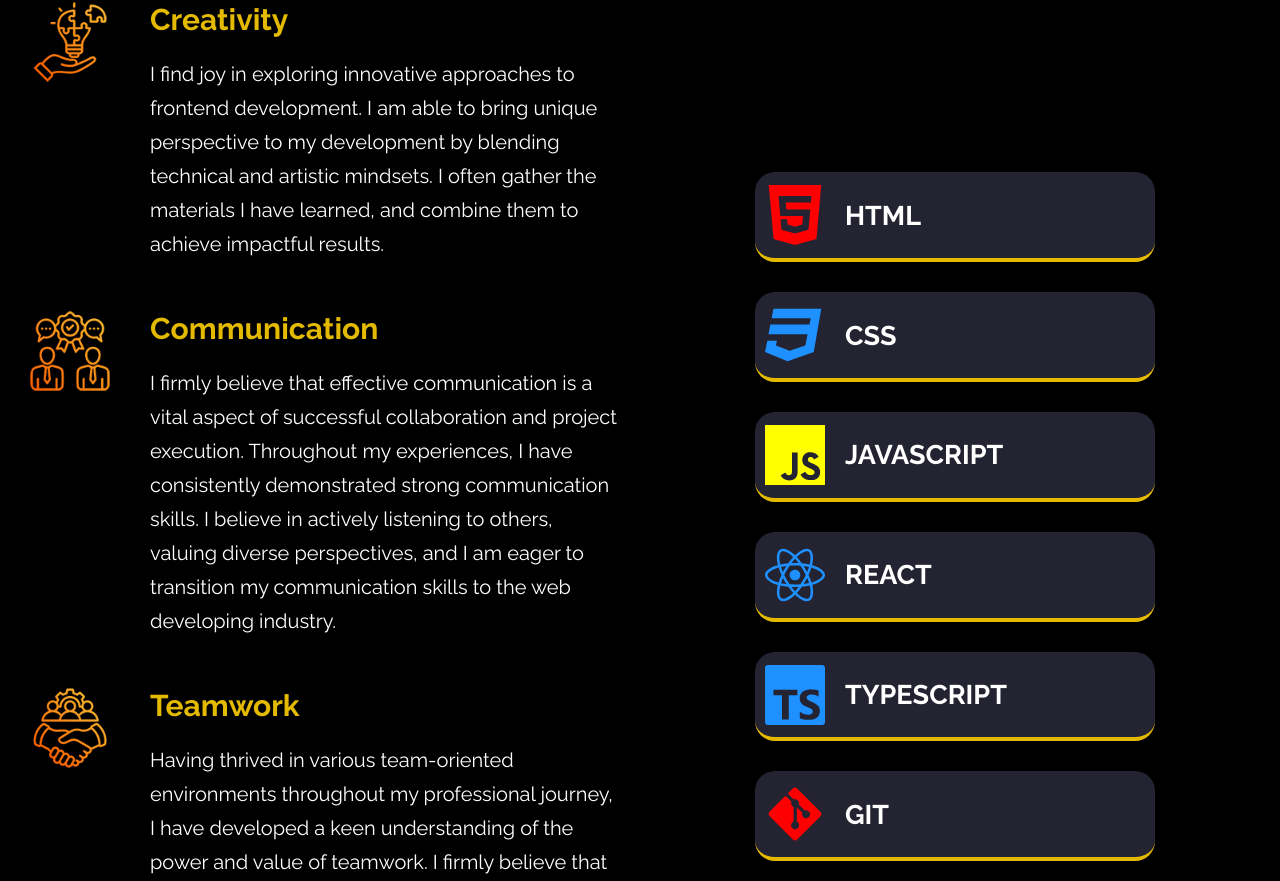
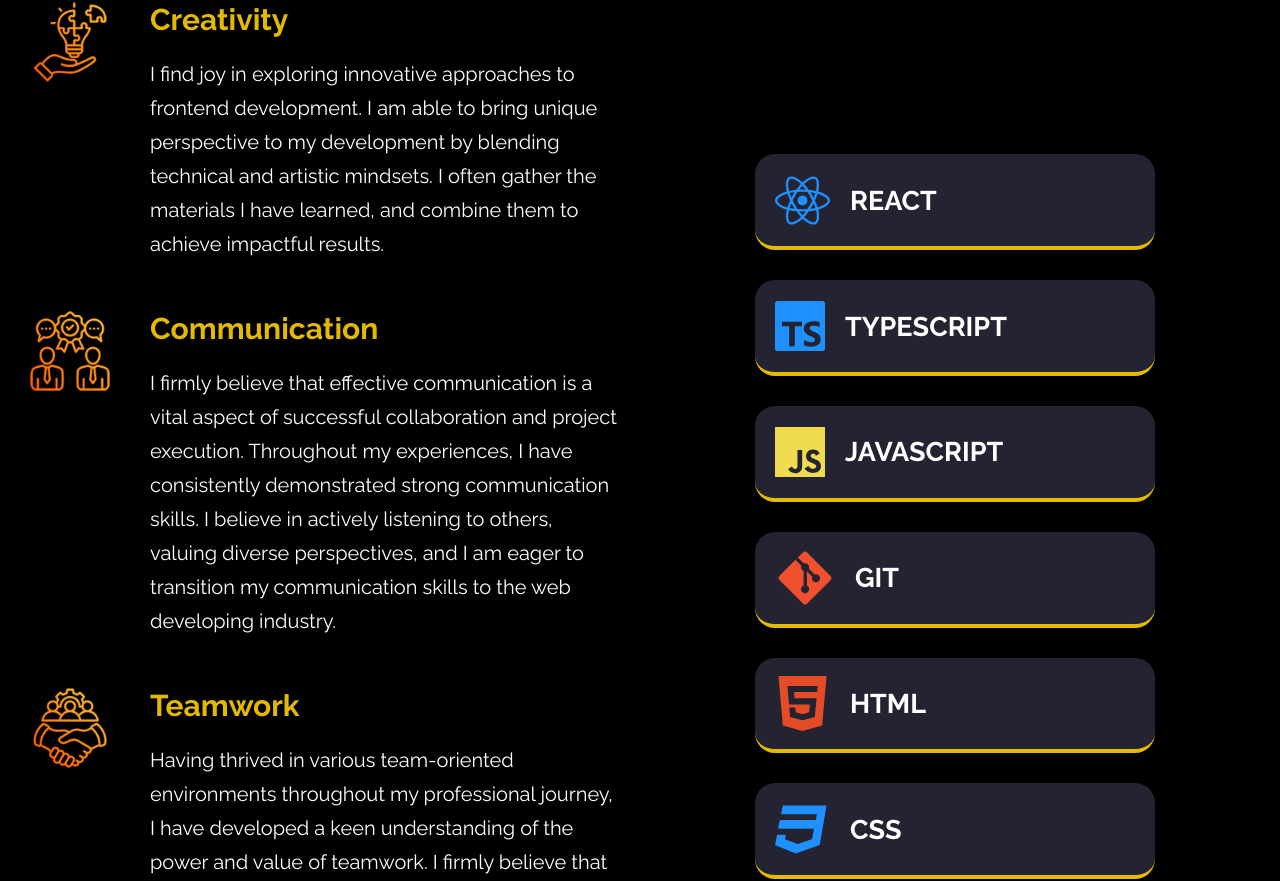
Before and after one commit to im7ven/Justins-Portfolio, a React (Vite) app: page / in a window 1280 px wide. Shown: the part 2394-3275 px from the top of the page. Built offline with nearby package versions, Linux system fonts and the light colour scheme.

Commit message:
Refactor: Badge styles.

```diff
--- a/src/components/Skills-section/SkillsBlock.tsx
+++ b/src/components/Skills-section/SkillsBlock.tsx
@@ -56,23 +56,23 @@ export const SkillsBlock = () => {
           </SkillsFeature>
         </div>
         <SkillsBadgeWrapper>
+          <SkillsBadge badgeLabel="react">
+            <FaReact color="dodgerblue" size="55px" />
+          </SkillsBadge>
+          <SkillsBadge badgeLabel="typescript">
+            <SiTypescript color="dodgerblue" size="50px" />
+          </SkillsBadge>
+          <SkillsBadge badgeLabel="javascript">
+            <SiJavascript color="#f0db4f" size="50px" />
+          </SkillsBadge>
+          <SkillsBadge badgeLabel="git">
+            <FaGitAlt color="#f1502F" size="60px" />
+          </SkillsBadge>
           <SkillsBadge badgeLabel="html">
-            <SiHtml5 color="red" size="60px" />
+            <SiHtml5 color="#e34c26" size="55px" />
           </SkillsBadge>
           <SkillsBadge badgeLabel="css">
-            <FaCss3 color="dodgerblue" size="60px" />
-          </SkillsBadge>
-          <SkillsBadge badgeLabel="javascript">
-            <SiJavascript color="yellow" size="60px" />
-          </SkillsBadge>
-          <SkillsBadge badgeLabel="react">
-            <FaReact color="dodgerblue" size="60px" />
-          </SkillsBadge>
-          <SkillsBadge badgeLabel="typescript">
-            <SiTypescript color="dodgerblue" size="60px" />
-          </SkillsBadge>
-          <SkillsBadge badgeLabel="git">
-            <FaGitAlt color="red" size="60px" />
+            <FaCss3 color="dodgerblue" size="55px" />
           </SkillsBadge>
         </SkillsBadgeWrapper>
       </SkillsGridWrapper>
--- a/src/styles/styles-Skills-section/styles-SkillsBadge.ts
+++ b/src/styles/styles-Skills-section/styles-SkillsBadge.ts
@@ -3,7 +3,7 @@ import styled from "styled-components";
 export const BadgeWrapper = styled.div`
   background: #232332;
   border-radius: 20px;
-  padding: 0.5rem 1rem;
+  padding: 0.8rem 2rem;
   color: white;
   display: flex;
   gap: 2rem;
```
